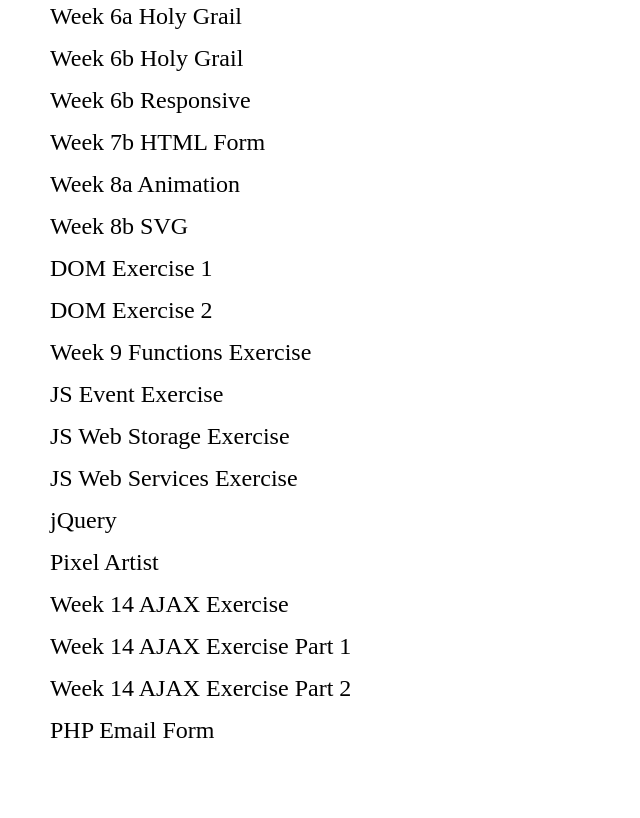
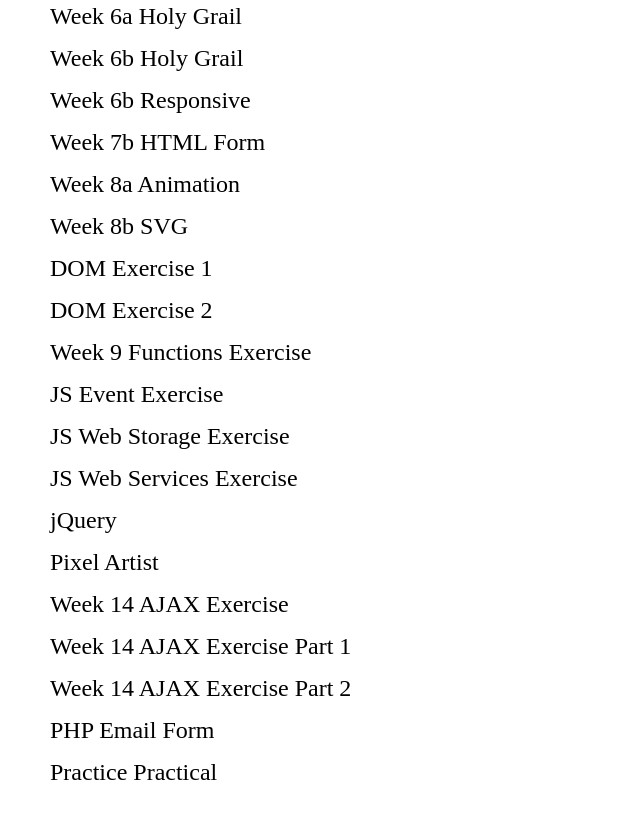
Before and after one commit to Cassycat99/igme230, a plain HTML site: page index.html in a window 1280 px wide. Shown: the part 578-1396 px from the top of the page, without its empty margins (0-640 px from the left). Drawn offline with Linux system fonts and the light colour scheme.

Commit message:
linking practice practical

```diff
--- a/index.html
+++ b/index.html
@@ -51,7 +51,7 @@
                 <li><a href="ajax/ajax-jquery2.html">Week 14 AJAX Exercise Part 1</a></li>
                 <li><a href="ajax/ajax-jquery2.html">Week 14 AJAX Exercise Part 2</a></li>
                 <li><a href="http://cls8313.cad.rit.edu/formmail/form.html">PHP Email Form</a></li>
-
+                <li><a href="fall2018sample/fall2018sample.html">Practice Practical</a></li>
             </ul>
             <ul>
                 <li></li>
```
